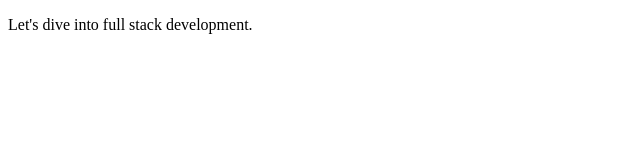
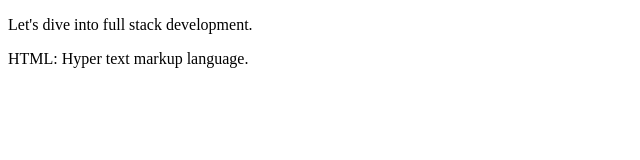
Before and after one commit to Krishna-Kumar-Rathore/firstproject-demo, a plain HTML site: page index.html in a window 1280 px wide. Shown: the whole page, without its empty margins (0-640 px from the left). Drawn offline with Linux system fonts and the light colour scheme.

Commit message:
Update index.html
added div

```diff
--- a/index.html
+++ b/index.html
@@ -7,5 +7,6 @@
 </head>
 <body>
     <p>Let's dive into full stack development.</p>
+    <div>HTML: Hyper text markup language.</div>
 </body>
 </html>
```
